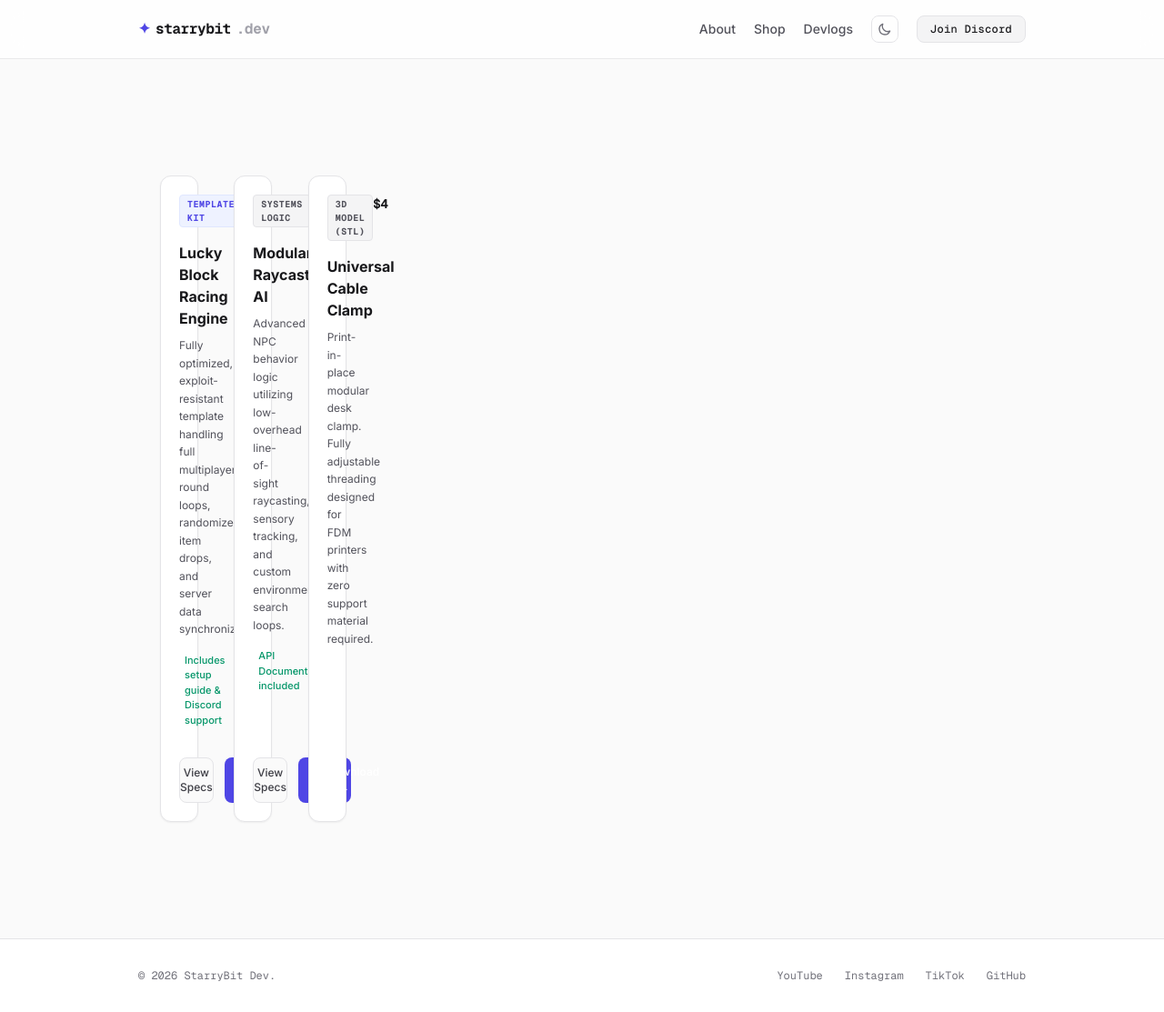
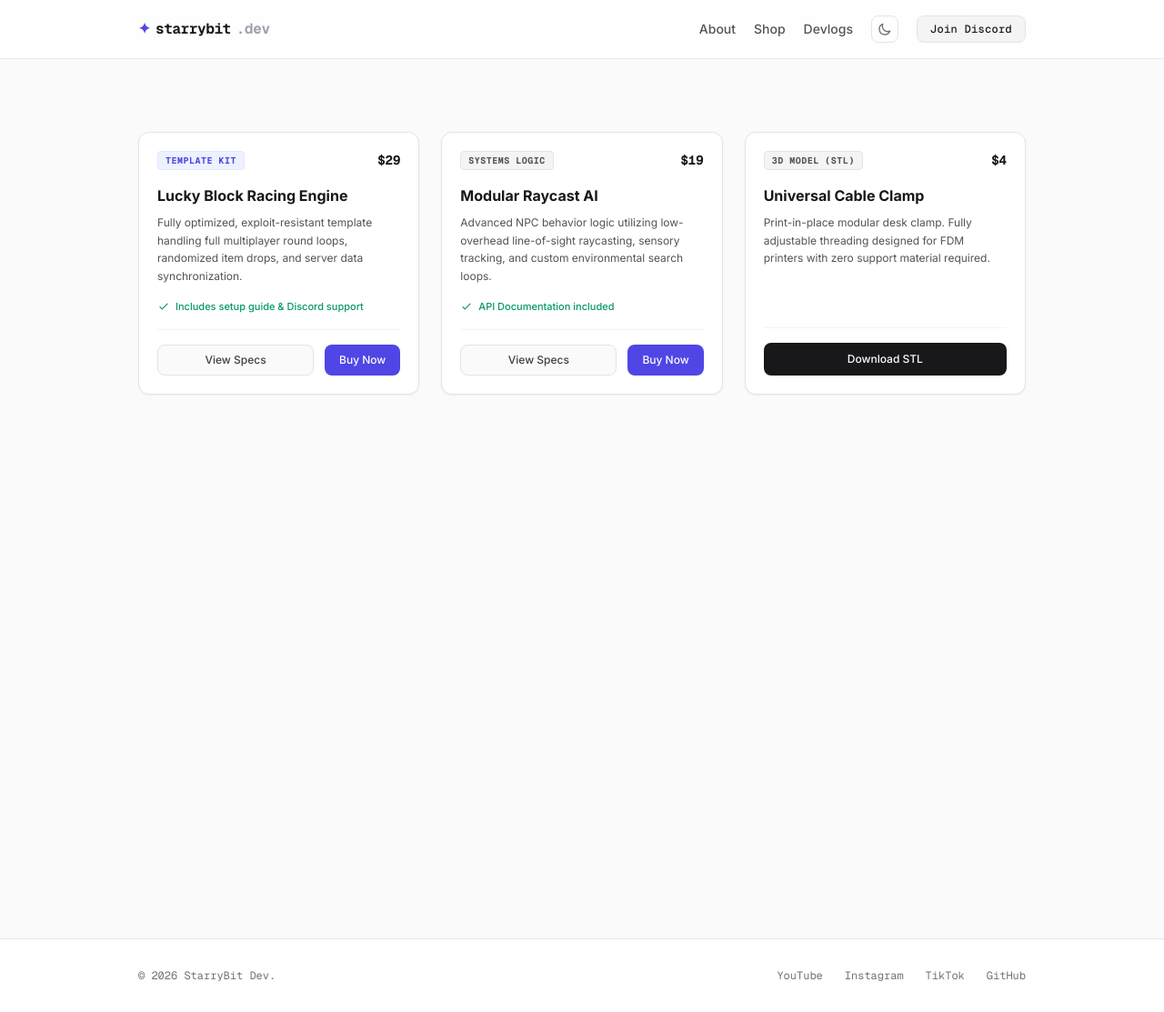
Before and after one commit to StarryBit/starrybit.github.io, a Jekyll site: the page built from shop/index.html, in a window 1280 px wide and 1113 px high. Shown: the whole window at 91% size. Built offline with Jekyll 4.4.1, drawn with Linux system fonts in a browser that asks for light colours; nearby versions of some CDN libraries.

Commit message:
Update index.html

```diff
--- a/shop/index.html
+++ b/shop/index.html
@@ -3,7 +3,7 @@ layout: default
 title: Tools & Templates | StarryBit Dev
 ---
 
-<main class="max-w-5xl mx-auto px-6 py-12 w-full flex-1 grid lg:grid-cols-12 gap-12">
+<div class="grid md:grid-cols-2 lg:grid-cols-3 gap-6">
 
     <!-- Item 1: Lucky Block Framework -->
     <div class="group border border-zinc-200 bg-white dark:border-zinc-800/80 dark:bg-zinc-900/30 rounded-xl p-5 hover:border-zinc-300 dark:hover:border-zinc-700 transition-all flex flex-col justify-between shadow-sm dark:shadow-none">
@@ -59,5 +59,5 @@ title: Tools & Templates | StarryBit Dev
             <button class="w-full bg-zinc-900 hover:bg-zinc-800 text-white dark:bg-indigo-600 dark:hover:bg-indigo-500 text-xs py-2.5 rounded-lg font-medium transition-colors">Download STL</button>
         </div>
     </div>
-</main>
 </div>
+</div>
```
